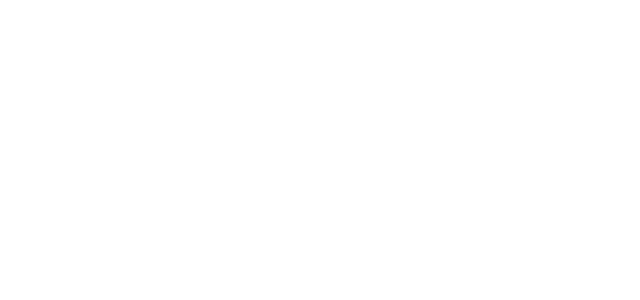
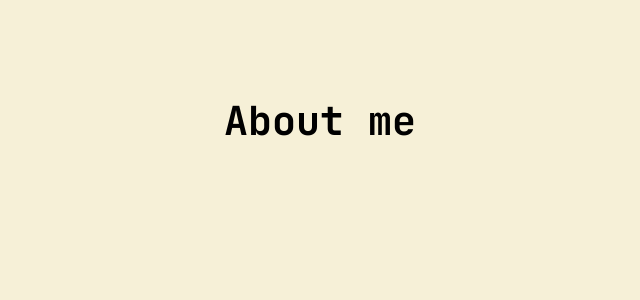
Before and after one commit to tonylam0/tonylam0.github.io, a React (Vite) app: page /about in a window 1280 px wide. Shown: the top 300 px of the page, without its empty margins (0-640 px from the left). Built offline with nearby package versions, Linux system fonts and the light colour scheme; a web font is replaced by a local one.

Commit message:
Added page links to homepage

```diff
--- a/src/pages/About/About.jsx
+++ b/src/pages/About/About.jsx
@@ -3,7 +3,12 @@ import styles from './About.module.css'
 function About() {
   return (
     <>
-
+      <div className={styles.container}>
+        <div className={styles.titleContainer}>
+          <h1 className={styles.title}>About me</h1>
+        </div>
+        <p className={styles.text}></p>
+      </div>
     </>
   )
 }
--- a/src/pages/About/About.module.css
+++ b/src/pages/About/About.module.css
@@ -0,0 +1,21 @@
+.container {
+  width: 100vw;
+  height: 100dvh;
+  background-color: #F6F0D7;
+  display: flex;
+  flex-direction: column;
+  font-family: "Jetbrains Mono";
+  overflow: hidden;
+}
+
+.titleContainer {
+  width: 50vw;
+  height: 30vh;
+  display: flex;
+  justify-content: center;
+  align-items: center;
+}
+
+.title {
+  font-size: 40px;
+}
--- a/src/pages/Homepage/Homepage.jsx
+++ b/src/pages/Homepage/Homepage.jsx
@@ -1,4 +1,5 @@
 import styles from './Homepage.module.css'
+import { Link } from 'react-router-dom'
 
 function Homepage() {
   return (
@@ -6,11 +7,21 @@ function Homepage() {
       <div className={styles.container}>
         <h1 className={styles.title}>Tony Lam</h1>
         <div className={styles.pages}>
-          <h2 className={styles.pageTitle}>About</h2>
-          <h2 className={styles.pageTitle}>Notes</h2>
-          <h2 className={styles.pageTitle}>Workflow</h2>
-          <h2 className={styles.pageTitle}>Tech</h2>
-          <h2 className={styles.pageTitle}>Contact</h2>
+          <Link to={"/about"}>
+            <h2 className={styles.pageTitle}>About</h2>
+          </Link>
+
+          <Link to={"/notes"}>
+            <h2 className={styles.pageTitle}>Notes</h2>
+          </Link>
+
+          <Link to={"/workflow"}>
+            <h2 className={styles.pageTitle}>Workflow</h2>
+          </Link>
+
+          <Link to={"/contact"}>
+            <h2 className={styles.pageTitle}>Contact</h2>
+          </Link>
         </div>
       </div>
     </>
--- a/src/pages/Homepage/Homepage.module.css
+++ b/src/pages/Homepage/Homepage.module.css
@@ -7,13 +7,18 @@
   align-items: center;
   flex-direction: column;
   font-family: "Jetbrains Mono";
-  overflow: none;
+  overflow: hidden;
 }
 
 .title {
   font-size: 60px;
   margin-top: 0;
   margin-bottom: 10px;
+}
+
+a {
+  text-decoration: none;
+  color: inherit;
 }
 
 .pages {
```
